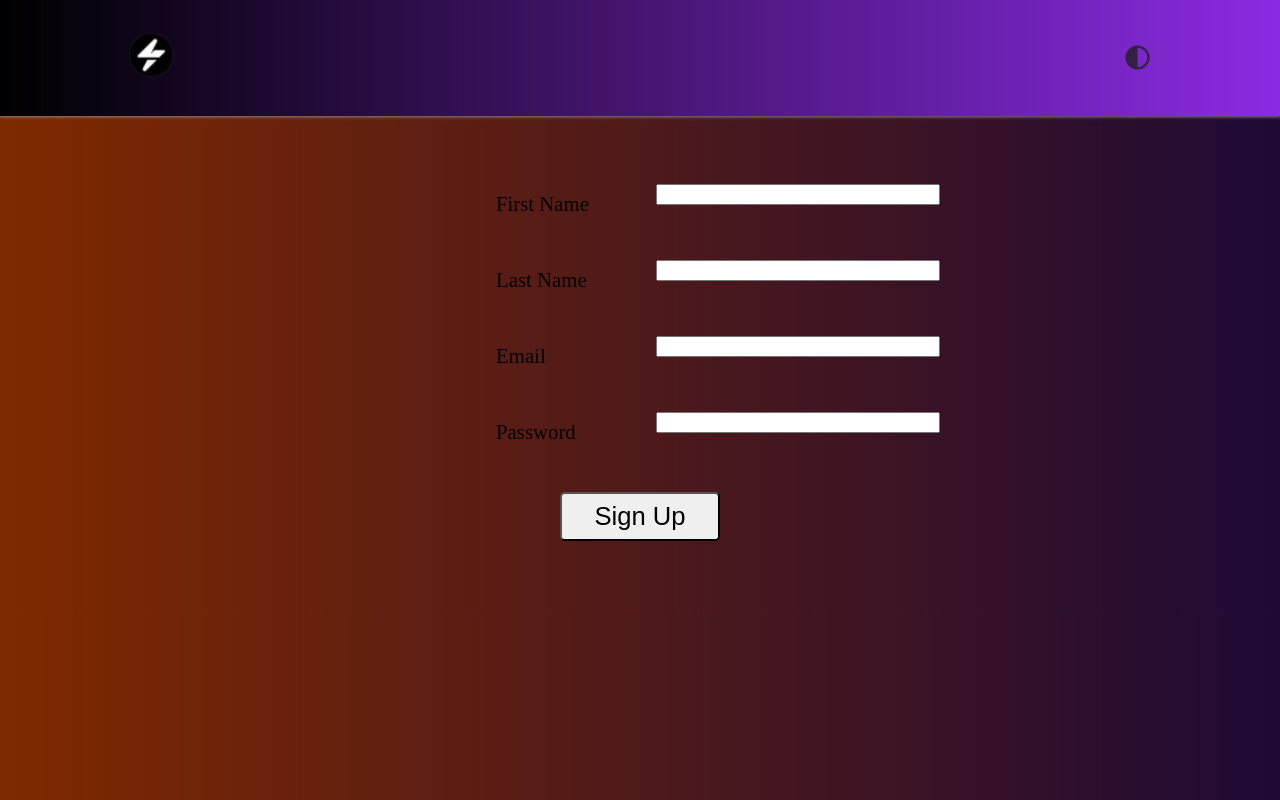
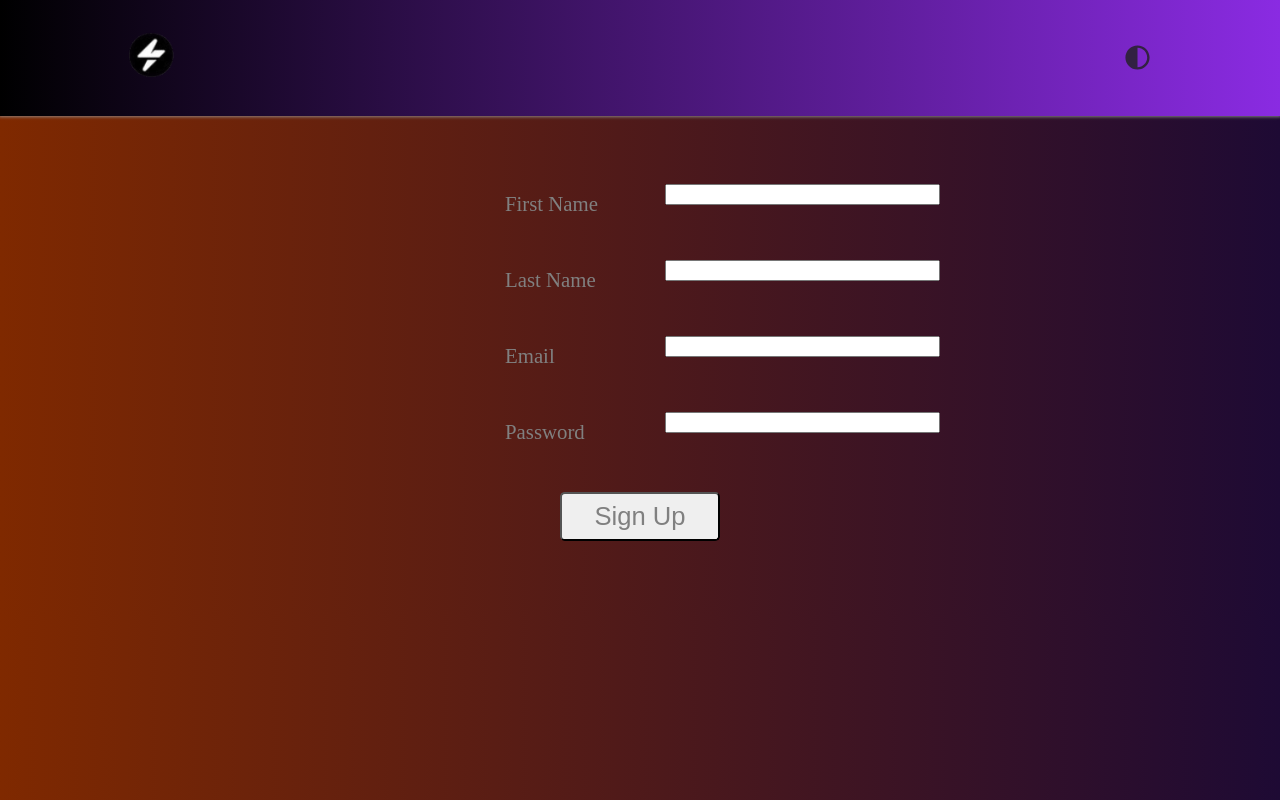
Before and after one commit to ebrest993/FamFilter, a React (Vite) app in the folder client/: page / in a window 1280 px wide. Built offline with nearby package versions, Linux system fonts and the light colour scheme.

Commit message:
text color changes and submit button change on 'create new' form

```diff
--- a/client/src/components/Login/style.scss
+++ b/client/src/components/Login/style.scss
@@ -27,4 +27,5 @@
             margin: 1rem auto;
         }
     }
+    color: grey;
 }
--- a/client/src/components/Signup/style.scss
+++ b/client/src/components/Signup/style.scss
@@ -27,4 +27,5 @@
             margin: 1rem auto;
         }
     }
+    color: grey;
 }
--- a/client/src/pages/Create/style.scss
+++ b/client/src/pages/Create/style.scss
@@ -1,4 +1,8 @@
-Input, textarea {
+*{
+    color: grey;
+ }
+
+ Input, textarea {
     display: flex;
     flex-direction: column;
     width: 95%;
@@ -8,13 +12,14 @@ Input, textarea {
 
 Label {
     display: flex;
-    margin-left: 26%;
+    margin-left: 27.5%;
     margin-top: 20px;
 }
 
 textarea {
     height: 100px;
     max-height: 400px;
+    background-color: white;
 }
 
 .form-label {
@@ -23,7 +28,8 @@ textarea {
 
 button {
     display: flex;
-    margin: auto;
-    margin-top: 20px;
-    border-radius: 10px;
-}
+    border-radius: 0.3rem;
+    padding: 0.5rem 2rem;
+    font-size: 1.6rem;
+    margin: 1rem auto;
+    }
--- a/client/src/pages/Home/style.scss
+++ b/client/src/pages/Home/style.scss
@@ -11,4 +11,5 @@
         line-height: 180%;
         margin: 2rem auto;
     }
+    color: grey;
 }
--- a/client/src/pages/Profile/style.scss
+++ b/client/src/pages/Profile/style.scss
@@ -20,13 +20,11 @@
         li {
             padding: 0;
             margin: 1rem 0;
-            color: #555;
-
             .display-user__label {
                 font-weight: bold;
                 margin-right: 1rem;
-                color: #000;
             }
         }
     }
+    color: grey;
 }
```
